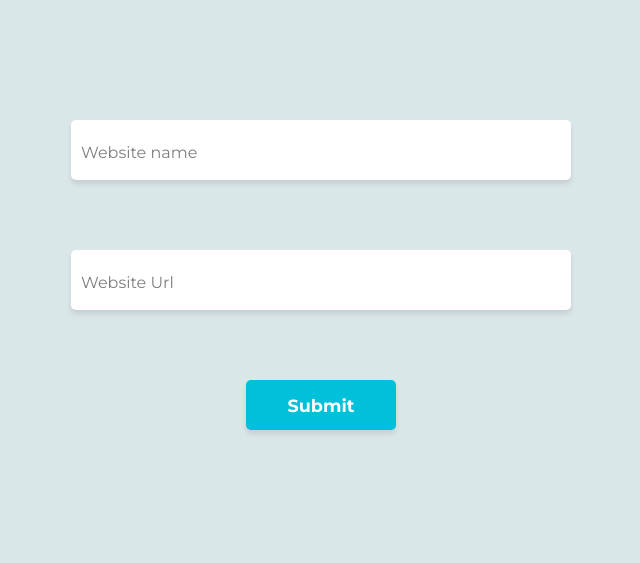
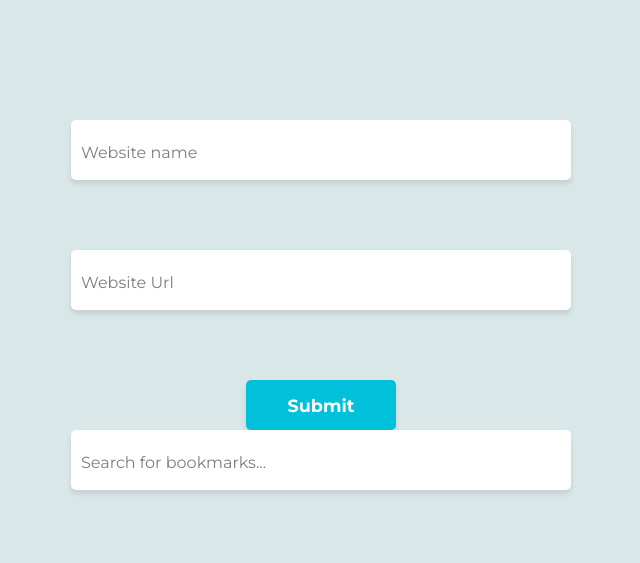
Before and after one commit to srikarsams/Bookmarker, a plain HTML site: page index.html in a window 1280 px wide. Shown: the whole page, without its empty margins (319-959 px from the left). Drawn offline with Linux system fonts and the light colour scheme.

Commit message:
Added html for search input

```diff
--- a/index.html
+++ b/index.html
@@ -25,6 +25,11 @@
             <div class="button">
                 <a href="">Submit</a>
             </div>
+            <div class="one search">
+                <input type="text" name='search' autocomplete="off" id='search' required>
+                <span></span>
+                <label class='searchlabel' for="search">Search for bookmarks...</label>
+            </div>
             <div class="sites"></div>
         </div>
     </div>
```
